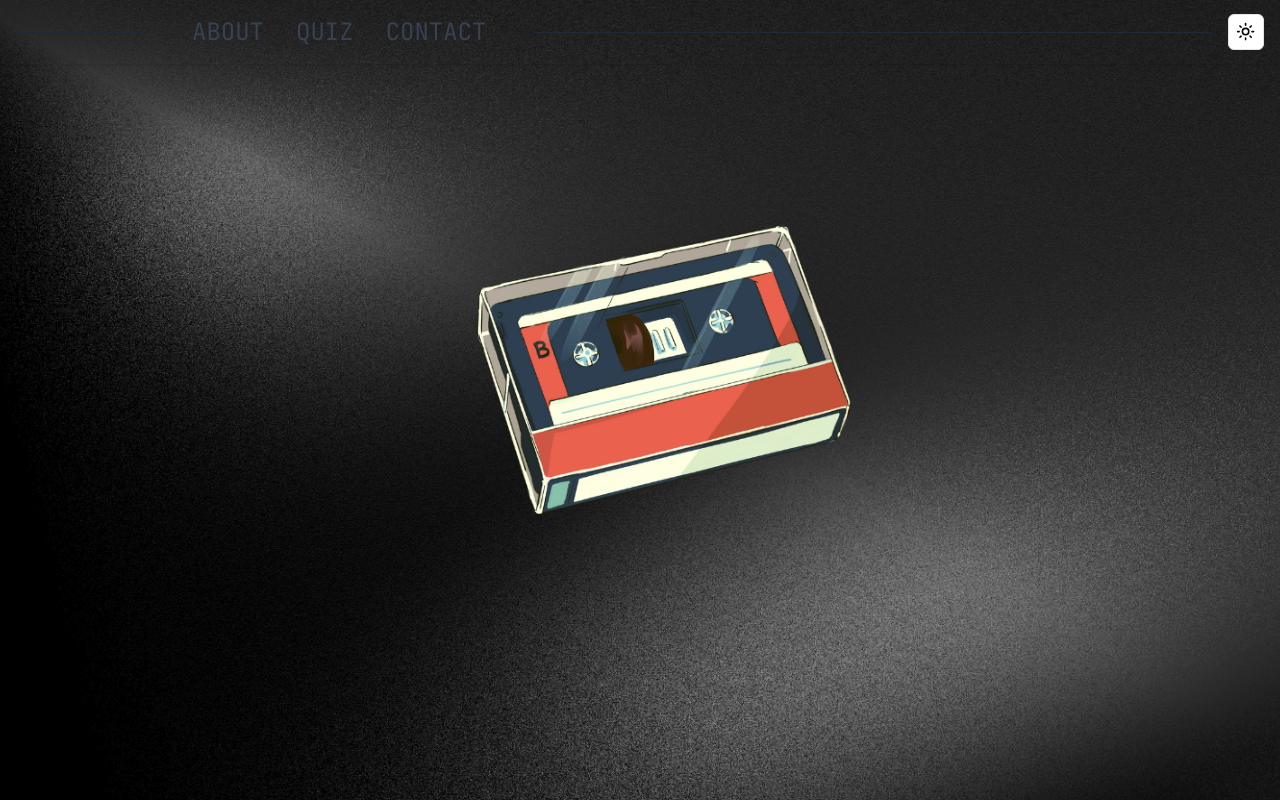
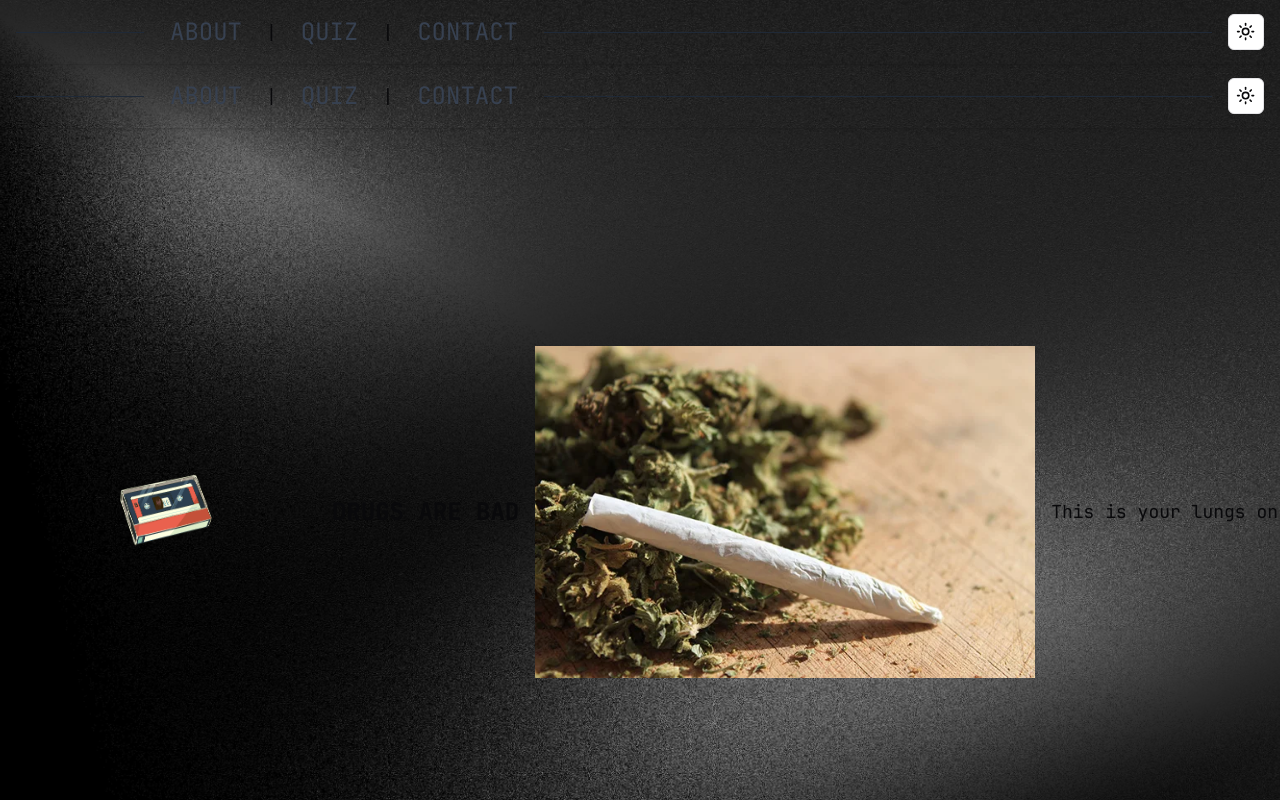
Before and after one commit to injaneity/heartcode-training, a Next.js app in the folder my-app/: page /landing in a window 1280 px wide. Built offline with nearby package versions, Linux system fonts and the light colour scheme.

Commit message:
tracking

```diff
--- a/my-app/app/landing/page.tsx
+++ b/my-app/app/landing/page.tsx
@@ -1,12 +1,106 @@
-"use client"
+// ./components/Landing.tsx
 
+"use client";
+
+import React, { useState, useRef, useEffect } from "react";
 import Image from "next/image";
-import img from "@/public/casette.png";
+import { useRouter } from "next/navigation";
+import { ScrollArea, ScrollBar } from "@/components/ui/scroll-area";
+import { NavigationBar } from "@/components/navbar/navigation-bar";
+import { FlipWords } from "@/components/ui/flip-words";
+import cassetteImg from "@/public/casette.png";
 
-export default function landing() {
-    return (
-        <div className="w-full h-full center-images pl-12 mt-[-32px]">
-            <Image src={img} alt="casette"/>
+const Landing: React.FC = () => {
+  const [hasInteracted, setHasInteracted] = useState(false);
+  const scrollAreaRef = useRef<HTMLDivElement>(null);
+  const router = useRouter();
+
+  const handleInteraction = () => {
+    if (hasInteracted) return; // Prevent further interactions
+
+    setHasInteracted(true);
+
+    if (scrollAreaRef.current) {
+      const scrollAmount = scrollAreaRef.current.scrollWidth / 3; // Scroll to left third
+      scrollAreaRef.current.scrollTo({
+        left: scrollAmount,
+        behavior: "smooth",
+      });
+
+      // After scrolling, navigate to /about after a delay matching scroll duration
+      setTimeout(() => {
+        router.push("/about");
+      }, 1000); // Adjust delay as needed
+    }
+  };
+
+  useEffect(() => {
+    if (hasInteracted && scrollAreaRef.current) {
+      const handleScroll = () => {
+        if (scrollAreaRef.current) {
+          const maxScrollLeft = scrollAreaRef.current.scrollWidth - scrollAreaRef.current.clientWidth;
+          if (scrollAreaRef.current.scrollLeft < maxScrollLeft / 3) {
+            scrollAreaRef.current.scrollLeft = maxScrollLeft / 3;
+          }
+        }
+      };
+
+      const scrollElement = scrollAreaRef.current;
+      scrollElement.addEventListener("scroll", handleScroll);
+
+      return () => {
+        scrollElement.removeEventListener("scroll", handleScroll);
+      };
+    }
+  }, [hasInteracted]);
+
+  return (
+    <div className="w-full h-screen flex flex-col">
+      {/* NavigationBar with glowAbout prop */}
+      <NavigationBar glowAbout={hasInteracted} />
+
+      {/* ScrollArea for horizontal scrolling */}
+      <ScrollArea className="w-full h-full" ref={scrollAreaRef} horizontal={true}>
+        <div className="flex flex-row items-center space-x-4 p-4 min-w-max" style={{ minHeight: '96vh' }}>
+          {/* Cassette Image */}
+          <div
+            className="flex-shrink-0 relative cursor-pointer"
+            onMouseEnter={handleInteraction}
+            onClick={handleInteraction}
+          >
+            <Image src={cassetteImg} alt="Cassette" width={300} height={300} />
+            {/* Conditional Text */}
+            {hasInteracted && (
+              <div className="absolute left-full ml-4 top-1/2 transform -translate-y-1/2">
+                <h1 className="font-bold text-2xl">
+                  Taking drugs is not{" "}
+                  <span className="text-3xl">
+                    <FlipWords words={["bad", "a bad idea", "nice"]} />
+                  </span>
+                </h1>
+              </div>
+            )}
+          </div>
+
+          {/* Additional Content to Enable Scrolling */}
+          <h1 className="text-2xl font-bold whitespace-nowrap">DRUGS ARE BAD</h1>
+          <div className="flex-shrink-0">
+            <Image src="/weed.webp" alt="Graph Illustration" width={500} height={300} />
+          </div>
+          <h3 className="text-lg whitespace-nowrap">This is your lungs on drugs</h3>
+          {/* More Content to Enable Horizontal Scrolling */}
+          <h3 className="text-lg whitespace-nowrap">More Content Here</h3>
+          <h3 className="text-lg whitespace-nowrap">More Content Here</h3>
+          <h3 className="text-lg whitespace-nowrap">More Content Here</h3>
+          <h3 className="text-lg whitespace-nowrap">More Content Here</h3>
+          <h3 className="text-lg whitespace-nowrap">More Content Here</h3>
+          <h3 className="text-lg whitespace-nowrap">More Content Here</h3>
         </div>
-    )
-}
+        {/* Horizontal ScrollBar */}
+        <ScrollBar orientation="horizontal" className="mt-2" />
+      </ScrollArea>
+    </div>
+  );
+};
+
+export default Landing;
--- a/my-app/app/quiz/page.tsx
+++ b/my-app/app/quiz/page.tsx
@@ -45,7 +45,7 @@ export default function Quiz() {
 
 	return (
     	<Form {...form}>
-        	<form onSubmit={form.handleSubmit(onSubmit)} className="w2/3 space-y-6">
+        	<form onSubmit={form.handleSubmit(onSubmit)} className="w2/3 space-y-6 px-6">
             	<FormField
                 	control={form.control}
                 	name="name"
--- a/my-app/components/navbar/navigation-bar.tsx
+++ b/my-app/components/navbar/navigation-bar.tsx
@@ -1,10 +1,17 @@
+// ./components/NavigationBar.tsx
+
 "use client";
 
 import Link from "next/link";
 import { usePathname } from "next/navigation";
 import { ModeToggle } from "@/components/modetoggle";
+import React from "react";
 
-export function NavigationBar() {
+interface NavigationBarProps {
+  glowAbout: boolean;
+}
+
+export const NavigationBar: React.FC<NavigationBarProps> = ({ glowAbout }) => {
   const pathname = usePathname();
 
   return (
@@ -16,23 +23,26 @@ export function NavigationBar() {
 
         {/* Center - Navigation Links with Divider */}
         <div className="flex items-center justify-center space-x-4 mx-10" style={{ maxWidth: "25vw" }}>
+          {/* ABOUT Link */}
           <Link href="/about">
             <div
-                  className={`px-2 py-2 rounded-md text-sm font-medium ${pathname === "/about" ? "text-red-500" : "text-gray-700 dark:text-gray-300"}`}
+              className={`px-2 py-2 rounded-md text-sm ${
+                pathname === "/about" ? "text-red-500" : "text-gray-700 dark:text-gray-300"
+              }`}
               style={{
                 fontSize: '24px',
-                    textShadow: pathname === "/about"
+                textShadow: glowAbout
                   ? '0 0 10px rgba(220, 91, 71, 0.8), 0 0 20px rgba(220, 91, 71, 0.8)'
                   : 'none',
                 transition: 'text-shadow 0.3s ease',
               }}
               onMouseEnter={(e) => {
-                    if (pathname !== "/about") {
+                if (pathname !== "/about" && !glowAbout) {
                   e.currentTarget.style.textShadow = '0 0 5px rgba(255, 255, 255, 0.5), 0 0 10px rgba(255, 255, 255, 0.5)';
                 }
               }}
               onMouseLeave={(e) => {
-                    if (pathname !== "/about") {
+                if (pathname !== "/about" && !glowAbout) {
                   e.currentTarget.style.textShadow = 'none';
                 }
               }}
@@ -40,9 +50,15 @@ export function NavigationBar() {
               ABOUT
             </div>
           </Link>
+
+          <div style={{ fontSize: '18px' }}>|</div>
+
+          {/* QUIZ Link */}
           <Link href="/quiz">
             <div
-                  className={`px-2 py-2 rounded-md text-sm font-medium ${pathname === "/quiz" ? "text-red-500" : "text-gray-700 dark:text-gray-300"}`}
+              className={`px-2 py-2 rounded-md text-sm font-medium ${
+                pathname === "/quiz" ? "text-red-500" : "text-gray-700 dark:text-gray-300"
+              }`}
               style={{
                 fontSize: '24px',
                 textShadow: pathname === "/quiz"
@@ -64,9 +80,15 @@ export function NavigationBar() {
               QUIZ
             </div>
           </Link>
+
+          <div style={{ fontSize: '18px' }}>|</div>
+
+          {/* CONTACT Link */}
           <Link href="/contact">
             <div
-                  className={`px-2 py-2 rounded-md text-sm font-medium ${pathname === "/contact" ? "text-red-500" : "text-gray-700 dark:text-gray-300"}`}
+              className={`px-2 py-2 rounded-md text-sm font-medium ${
+                pathname === "/contact" ? "text-red-500" : "text-gray-700 dark:text-gray-300"
+              }`}
               style={{
                 fontSize: '24px',
                 textShadow: pathname === "/contact"
@@ -100,4 +122,4 @@ export function NavigationBar() {
       </div>
     </nav>
   );
-}
+};
--- /dev/null
+++ b/my-app/components/ui/flip-words.tsx
@@ -0,0 +1,98 @@
+"use client";
+import React, { useCallback, useEffect, useRef, useState } from "react";
+import { AnimatePresence, motion, LayoutGroup } from "framer-motion";
+import { cn } from "@/lib/utils";
+
+export const FlipWords = ({
+  words,
+  duration = 3000,
+  className,
+}: {
+  words: string[];
+  duration?: number;
+  className?: string;
+}) => {
+  const [currentWord, setCurrentWord] = useState(words[0]);
+  const [isAnimating, setIsAnimating] = useState<boolean>(false);
+
+  // thanks for the fix Julian - https://github.com/Julian-AT
+  const startAnimation = useCallback(() => {
+    const word = words[words.indexOf(currentWord) + 1] || words[0];
+    setCurrentWord(word);
+    setIsAnimating(true);
+  }, [currentWord, words]);
+
+  useEffect(() => {
+    if (!isAnimating)
+      setTimeout(() => {
+        startAnimation();
+      }, duration);
+  }, [isAnimating, duration, startAnimation]);
+
+  return (
+    <AnimatePresence
+      onExitComplete={() => {
+        setIsAnimating(false);
+      }}
+    >
+      <motion.div
+        initial={{
+          opacity: 0,
+          y: 10,
+        }}
+        animate={{
+          opacity: 1,
+          y: 0,
+        }}
+        transition={{
+          type: "spring",
+          stiffness: 100,
+          damping: 10,
+        }}
+        exit={{
+          opacity: 0,
+          y: -40,
+          x: 40,
+          filter: "blur(8px)",
+          scale: 2,
+          position: "absolute",
+        }}
+        className={cn(
+          "z-10 inline-block relative text-left text-neutral-900 dark:text-neutral-100 px-2",
+          className
+        )}
+        key={currentWord}
+      >
+        {/* edit suggested by Sajal: https://x.com/DewanganSajal */}
+        {currentWord.split(" ").map((word, wordIndex) => (
+          <motion.span
+            key={word + wordIndex}
+            initial={{ opacity: 0, y: 10, filter: "blur(8px)" }}
+            animate={{ opacity: 1, y: 0, filter: "blur(0px)" }}
+            transition={{
+              delay: wordIndex * 0.3,
+              duration: 0.3,
+            }}
+            className="inline-block whitespace-nowrap"
+          >
+            {word.split("").map((letter, letterIndex) => (
+              <motion.span
+                key={word + letterIndex}
+                initial={{ opacity: 0, y: 10, filter: "blur(8px)" }}
+                animate={{ opacity: 1, y: 0, filter: "blur(0px)" }}
+                transition={{
+                  delay: wordIndex * 0.3 + letterIndex * 0.05,
+                  duration: 0.2,
+                }}
+                className="inline-block"
+              >
+                {letter}
+              </motion.span>
+            ))}
+            <span className="inline-block">&nbsp;</span>
+          </motion.span>
+        ))}
+      </motion.div>
+    </AnimatePresence>
+  );
+};
```
Lines whose indentation alone changed are shown as unchanged.
